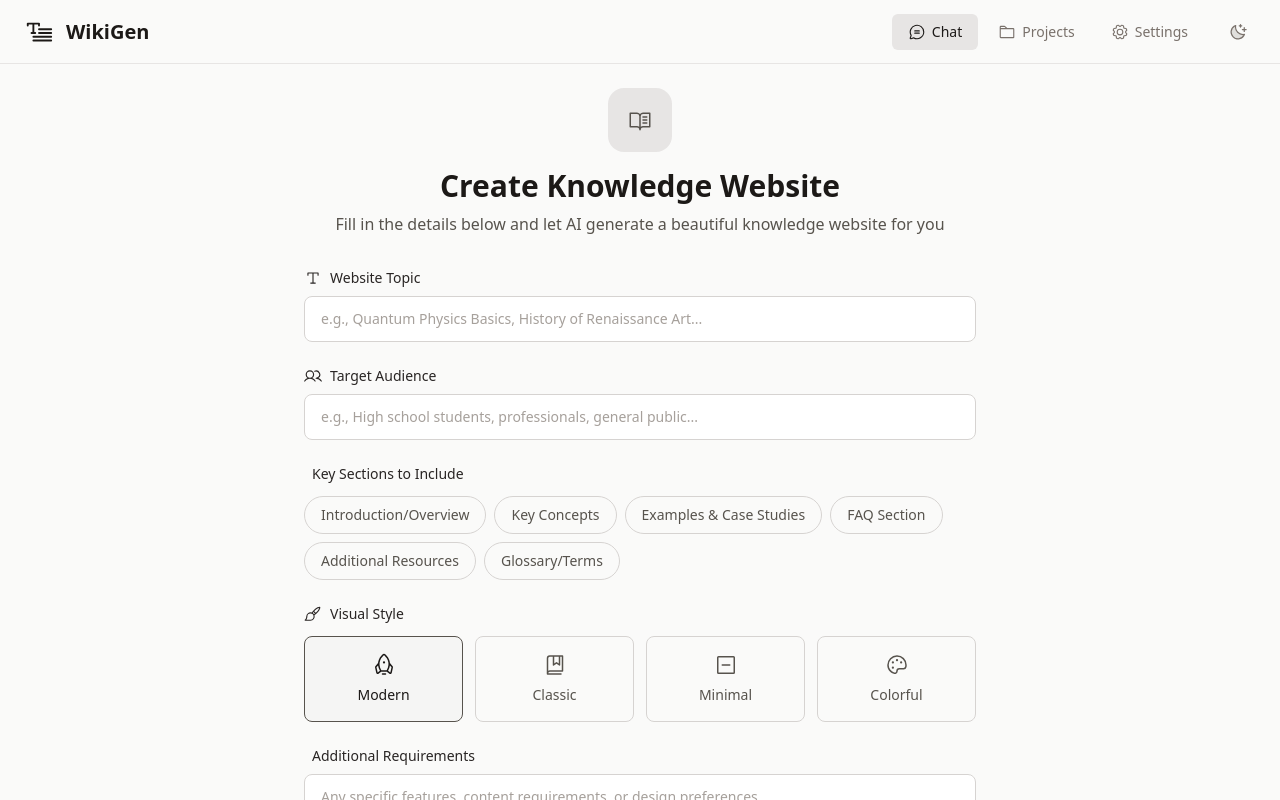
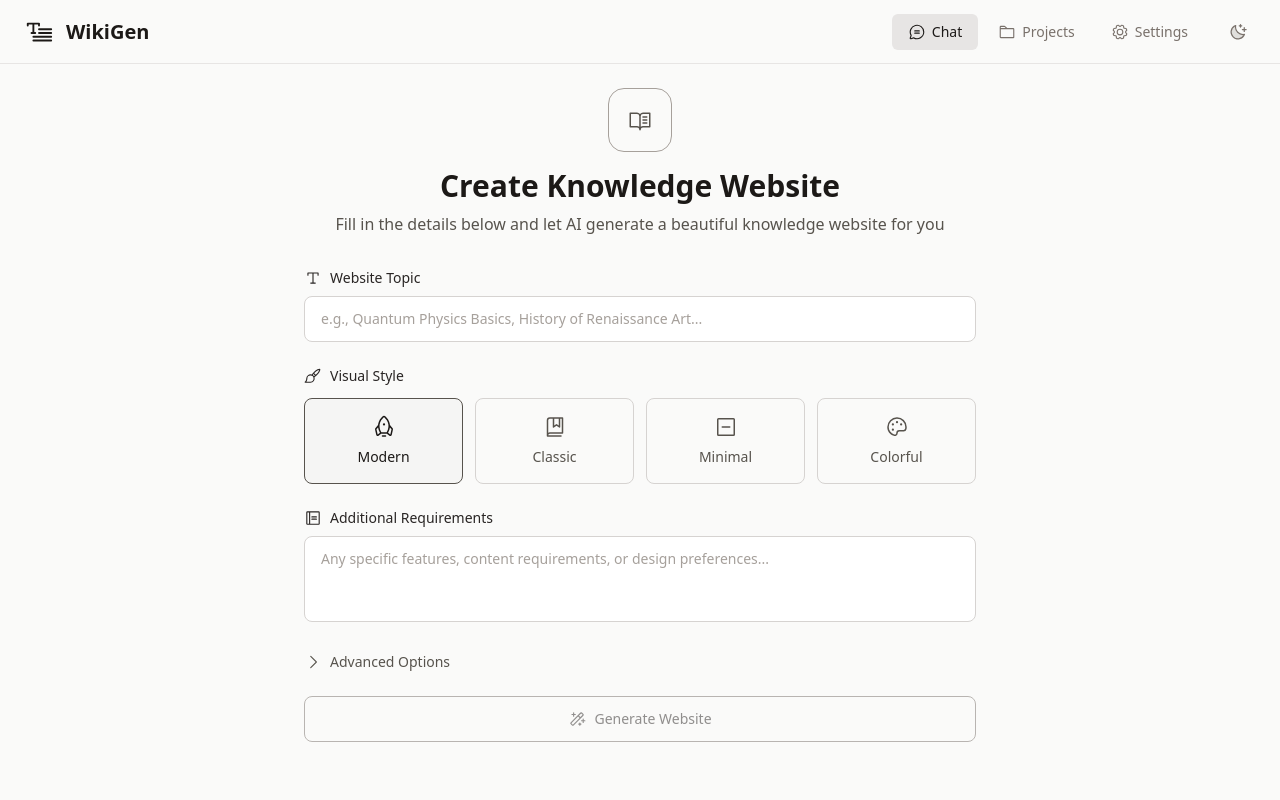
Before and after one commit to liangmiQwQ/WikiGen, a Vue app: page / in a window 1280 px wide. Built offline with nearby package versions, Linux system fonts and the light colour scheme.

Commit message:
feat: adjust style

```diff
--- a/src/components/creation/CreationForm.vue
+++ b/src/components/creation/CreationForm.vue
@@ -1,10 +1,12 @@
 <script setup lang="ts">
-import { reactive } from "vue";
+import { reactive, ref } from "vue";
 import type { WebsiteFormData } from "../../types";
 
 const emit = defineEmits<{
   submit: [data: WebsiteFormData];
 }>();
+
+const showAdvanced = ref(false);
 
 const formData = reactive<WebsiteFormData>({
   topic: "",
@@ -50,7 +52,10 @@ function handleSubmit() {
     <div class="mx-auto max-w-2xl">
       <div class="mb-8 text-center">
         <div
-          class="text-3xl text-stone-600 mx-auto mb-4 rounded-2xl bg-stone-200 flex h-16 w-16 items-center justify-center dark:text-stone-300 dark:bg-stone-800"
+          border
+          border-stone-400
+          dark:border-stone-600
+          class="text-3xl text-stone-600 mx-auto mb-4 rounded-2xl flex h-16 w-16 items-center justify-center dark:text-stone-300"
         >
           <div class="i-ph-book-open-text text-2xl" />
         </div>
@@ -84,45 +89,6 @@ function handleSubmit() {
           />
         </div>
 
-        <!-- Target Audience -->
-        <div class="space-y-2">
-          <label class="text-sm font-medium flex gap-2 items-center">
-            <div class="i-ph-users text-lg" />
-            Target Audience
-          </label>
-          <input
-            v-model="formData.targetAudience"
-            type="text"
-            placeholder="e.g., High school students, professionals, general public..."
-            class="text-sm text-stone-900 px-4 py-3 border border-stone-300 rounded-lg bg-white w-full transition-colors dark:text-stone-100 focus:outline-none dark:border-stone-600 focus:border-stone-500 dark:bg-stone-800/50 dark:focus:border-stone-400 placeholder-stone-400 dark:placeholder-stone-500"
-            required
-          />
-        </div>
-
-        <!-- Key Sections -->
-        <div class="space-y-3">
-          <label class="text-sm font-medium flex gap-2 items-center">
-            <div class="i ph-list-checks text-lg" />
-            Key Sections to Include
-          </label>
-          <div class="flex flex-wrap gap-2">
-            <button
-              v-for="section in sectionOptions"
-              :key="section.value"
-              type="button"
-              class="text-sm px-4 py-2 border rounded-full transition-all"
-              :class="
-                formData.keySections.includes(section.value)
-                  ? 'border-stone-600 bg-stone-300 text-stone-900 dark:border-stone-500 dark:bg-stone-600 dark:text-stone-100'
-                  : 'border-stone-300 text-stone-600 hover:border-stone-400 hover:text-stone-800 dark:border-stone-600 dark:text-stone-400 dark:hover:border-stone-500 dark:hover:text-stone-300'
-              "
-              @click="toggleSection(section.value)"
-            >
-              {{ section.label }}
-            </button>
-          </div>
-        </div>
-
         <!-- Style Preference -->
         <div class="space-y-3">
           <label class="text-sm font-medium flex gap-2 items-center">
@@ -151,7 +117,7 @@ function handleSubmit() {
         <!-- Additional Requirements -->
         <div class="space-y-2">
           <label class="text-sm font-medium flex gap-2 items-center">
-            <div class="i ph-notebook text-lg" />
+            <div class="i-ph-notebook text-lg" />
             Additional Requirements
           </label>
           <textarea
@@ -162,13 +128,68 @@ function handleSubmit() {
           />
         </div>
 
+        <!-- Advanced Options -->
+        <div class="space-y-4">
+          <button
+            type="button"
+            class="text-sm text-stone-600 flex gap-2 w-full transition-colors items-center dark:text-stone-400 hover:text-stone-800 dark:hover:text-stone-300"
+            @click="showAdvanced = !showAdvanced"
+          >
+            <div
+              :class="showAdvanced ? 'i-ph-caret-down' : 'i-ph-caret-right'"
+              class="text-lg"
+            />
+            Advanced Options
+          </button>
+
+          <div v-show="showAdvanced" class="space-y-6">
+            <!-- Target Audience -->
+            <div class="space-y-2">
+              <label class="text-sm font-medium flex gap-2 items-center">
+                <div class="i-ph-users text-lg" />
+                Target Audience
+              </label>
+              <input
+                v-model="formData.targetAudience"
+                type="text"
+                placeholder="e.g., High school students, professionals, general public..."
+                class="text-sm text-stone-900 px-4 py-3 border border-stone-300 rounded-lg bg-white w-full transition-colors dark:text-stone-100 focus:outline-none dark:border-stone-600 focus:border-stone-500 dark:bg-stone-800/50 dark:focus:border-stone-400 placeholder-stone-400 dark:placeholder-stone-500"
+              />
+            </div>
+
+            <!-- Key Sections -->
+            <div class="space-y-3">
+              <label class="text-sm font-medium flex gap-2 items-center">
+                <div class="i-ph-list-checks text-lg" />
+                Key Sections to Include
+              </label>
+              <div class="flex flex-wrap gap-2">
+                <button
+                  v-for="section in sectionOptions"
+                  :key="section.value"
+                  type="button"
+                  class="text-sm px-4 py-2 border rounded-full transition-all"
+                  :class="
+                    formData.keySections.includes(section.value)
+                      ? 'border-stone-600 bg-stone-300 text-stone-900 dark:border-stone-500 dark:bg-stone-600 dark:text-stone-100'
+                      : 'border-stone-300 text-stone-600 hover:border-stone-400 hover:text-stone-800 dark:border-stone-600 dark:text-stone-400 dark:hover:border-stone-500 dark:hover:text-stone-300'
+                  "
+                  @click="toggleSection(section.value)"
+                >
+                  {{ section.label }}
+                </button>
+              </div>
+            </div>
+          </div>
+        </div>
+
         <!-- Submit Button -->
         <button
           type="submit"
           class="text-sm text-stone-800 font-medium py-3 border border-stone-500 rounded-lg bg-stone-50 flex gap-2 w-full transition-all items-center justify-center dark:text-stone-200 dark:border-stone-400 dark:bg-stone-800 disabled:opacity-50 disabled:cursor-not-allowed"
           :disabled="!formData.topic.trim()"
         >
-          <div class="i ph-magic-wand text-lg" />
+          <div class="i-ph-magic-wand text-lg" />
           Generate Website
         </button>
       </form>
--- a/src/components/layout/AppHeader.vue
+++ b/src/components/layout/AppHeader.vue
@@ -17,12 +17,16 @@ const navItems = [
     <div
       class="mx-auto px-4 flex h-full max-w-7xl items-center justify-between md:px-6"
     >
-      <div
+      <a
         class="text-xl text-stone-900 font-semibold flex gap-3 items-center dark:text-stone-100"
+        cursor-pointer
+        select-none
+        href="https://github.com/liangmiQwQ/WikiGen"
+        target="_blank"
       >
         <div class="i-ph-article-ny-times text-3xl" />
         <span>WikiGen</span>
-      </div>
+      </a>
       <div class="flex gap-2 items-center">
         <nav class="flex gap-1">
           <RouterLink
--- a/src/pages/Projects.vue
+++ b/src/pages/Projects.vue
@@ -69,7 +69,7 @@ function getPreviewUrl(html: string): string {
           "
           @click="activeTab = 'grid'"
         >
-          <div class="i ph-squares-four text-lg" />
+          <div class="i-ph-squares-four text-lg" />
         </button>
         <button
           class="p-2 rounded-md"
```
